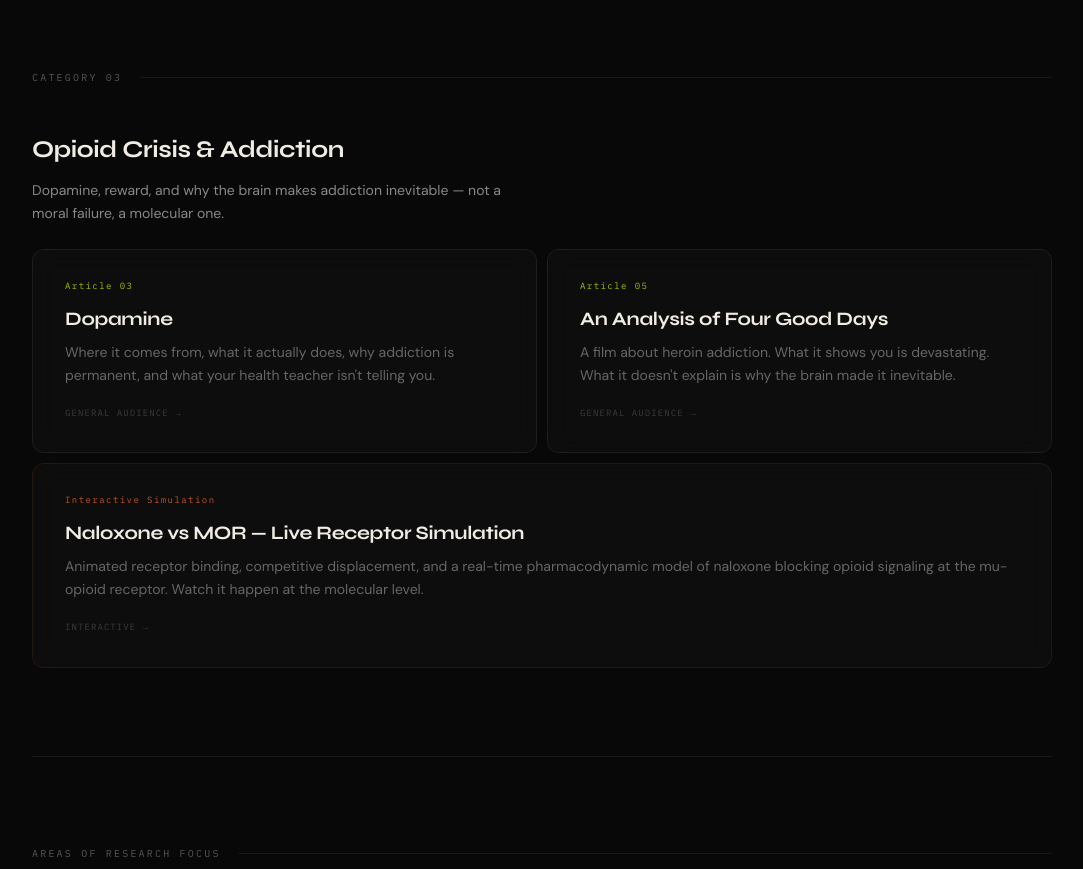
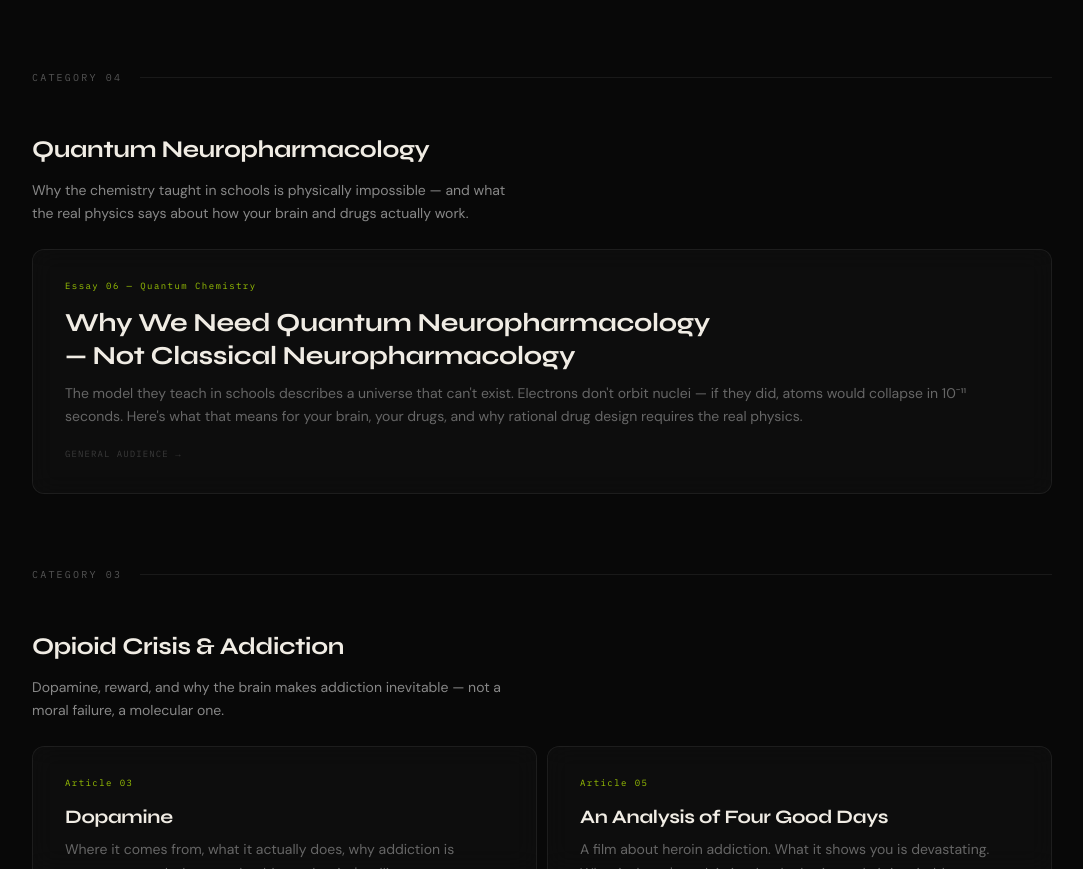
Before and after one commit to NEUROscienceRPrime/NEUROscienceRPrime.github.io, a plain HTML site: page index.html in a window 1280 px wide. Shown: the part 5339-6208 px from the top of the page, without its empty margins (98-1181 px from the left). Drawn offline with Linux system fonts and the light colour scheme.

Commit message:
Add files via upload

```diff
--- a/index.html
+++ b/index.html
@@ -930,8 +930,23 @@
       </div>
     </div>
 
+    <!-- Category 4 -->
+    <div class="articles-category reveal" style="transition-delay: 0.1s;">
+      <div class="section-label">Category 04</div>
+      <div class="category-label">Quantum Neuropharmacology</div>
+      <div class="category-desc">Why the chemistry taught in schools is physically impossible — and what the real physics says about how your brain and drugs actually work.</div>
+      <div class="bento-grid">
+        <a href="/article6.html" class="article-card featured span-2">
+          <div class="article-card-num">Essay 06 — Quantum Chemistry</div>
+          <div class="article-card-title">Why We Need Quantum Neuropharmacology — Not Classical Neuropharmacology</div>
+          <div class="article-card-desc">The model they teach in schools describes a universe that can't exist. Electrons don't orbit nuclei — if they did, atoms would collapse in 10⁻¹¹ seconds. Here's what that means for your brain, your drugs, and why rational drug design requires the real physics.</div>
+          <div class="article-card-tag">General audience →</div>
+        </a>
+      </div>
+    </div>
+
     <!-- Category 3 -->
-    <div class="articles-category reveal" style="transition-delay: 0.1s;">
+    <div class="articles-category reveal" style="transition-delay: 0.12s;">
       <div class="section-label">Category 03</div>
       <div class="category-label">Opioid Crisis &amp; Addiction</div>
       <div class="category-desc">Dopamine, reward, and why the brain makes addiction inevitable — not a moral failure, a molecular one.</div>
```
